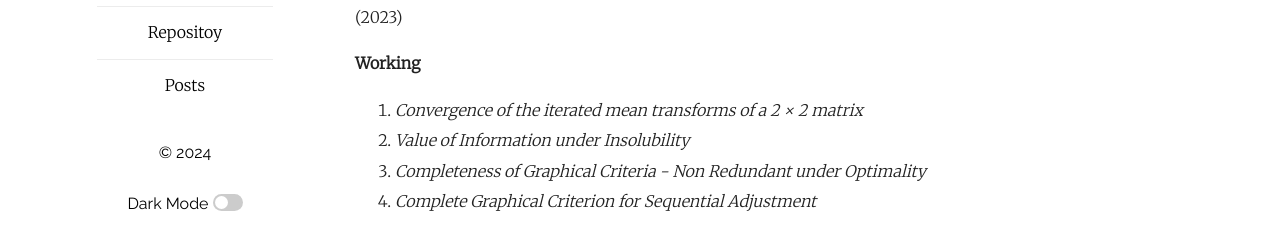
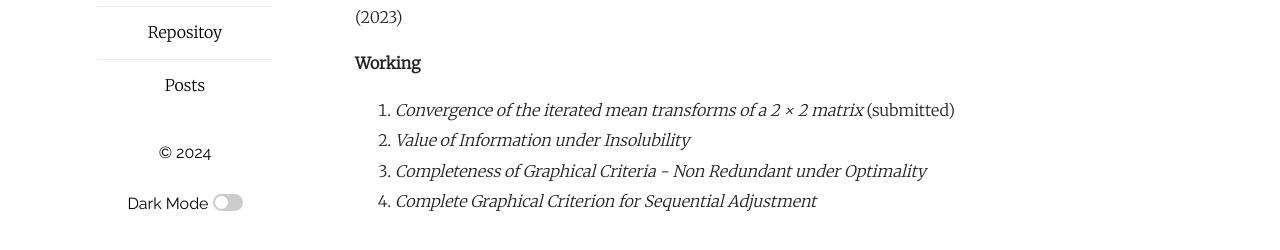
Before and after one commit to MinwooPark96/minwoopark96.github.com, a Jekyll site: the page built from aboutme.md, in a window 1280 px wide. Shown: the part 459-709 px from the top of the page. Built offline with Jekyll 4.4.1, drawn with Linux system fonts in a browser that asks for light colours.

Commit message:
add submitted

```diff
--- a/aboutme.md
+++ b/aboutme.md
@@ -23,7 +23,7 @@ and Mean transforms*](https://www.pmf.ni.ac.rs/filomat-content/2023/37-15/FILOMA
 
 **Working**
 
-1. *Convergence of the iterated mean transforms of a 2 × 2 matrix*
+1. *Convergence of the iterated mean transforms of a 2 × 2 matrix* (submitted)
 2. *Value of Information under Insolubility*
 3. *Completeness of Graphical Criteria - Non Redundant under Optimality*
 4. *Complete Graphical Criterion for Sequential Adjustment*
```
